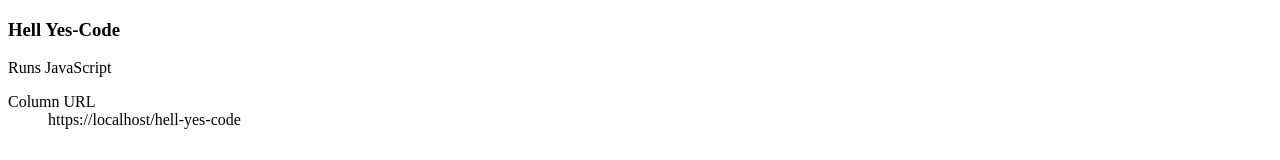
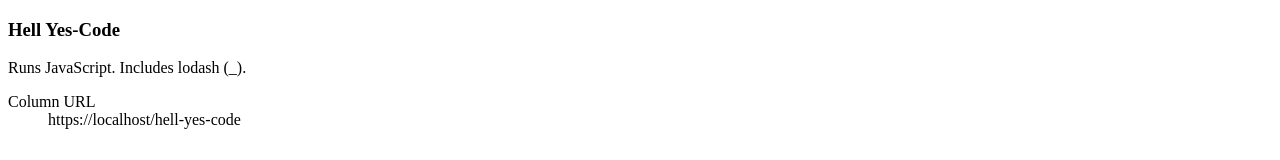
Before and after one commit to glideapps/glide-code-columns, a Next.js app: page /hell-yes-code in a window 1280 px wide. Shown: the top 160 px of the page. Built offline with nearby package versions, Linux system fonts and the light colour scheme.

Commit message:
Include lodash

```diff
--- a/package.json
+++ b/package.json
@@ -41,6 +41,7 @@
     "dotenv": "^10.0.0",
     "hyperformula": "^1.2.0",
     "jq-web": "^0.5.1",
+    "lodash": "^4.17.21",
     "next": "^11.1.2",
     "react": "^17.0.2",
     "react-dom": "^17.0.2"
--- a/src/pages/hell-yes-code.tsx
+++ b/src/pages/hell-yes-code.tsx
@@ -1,4 +1,6 @@
 import { Column, ColumnComponent } from "../glide.next";
+
+require("lodash");
 
 const functions = new Map<string, any>();
 
@@ -15,7 +17,7 @@
 const HellYesCodeColumn = () => (
   <ColumnComponent
     name="Hell Yes-Code"
-    description="Runs JavaScript"
+    description="Runs JavaScript. Includes lodash (_)."
     author="Mark Probst <mark@glideapps.com>"
     params={{
       code: {
```
Also changed, not shown: 1 other file (tests, documents, lock files or other folders).
